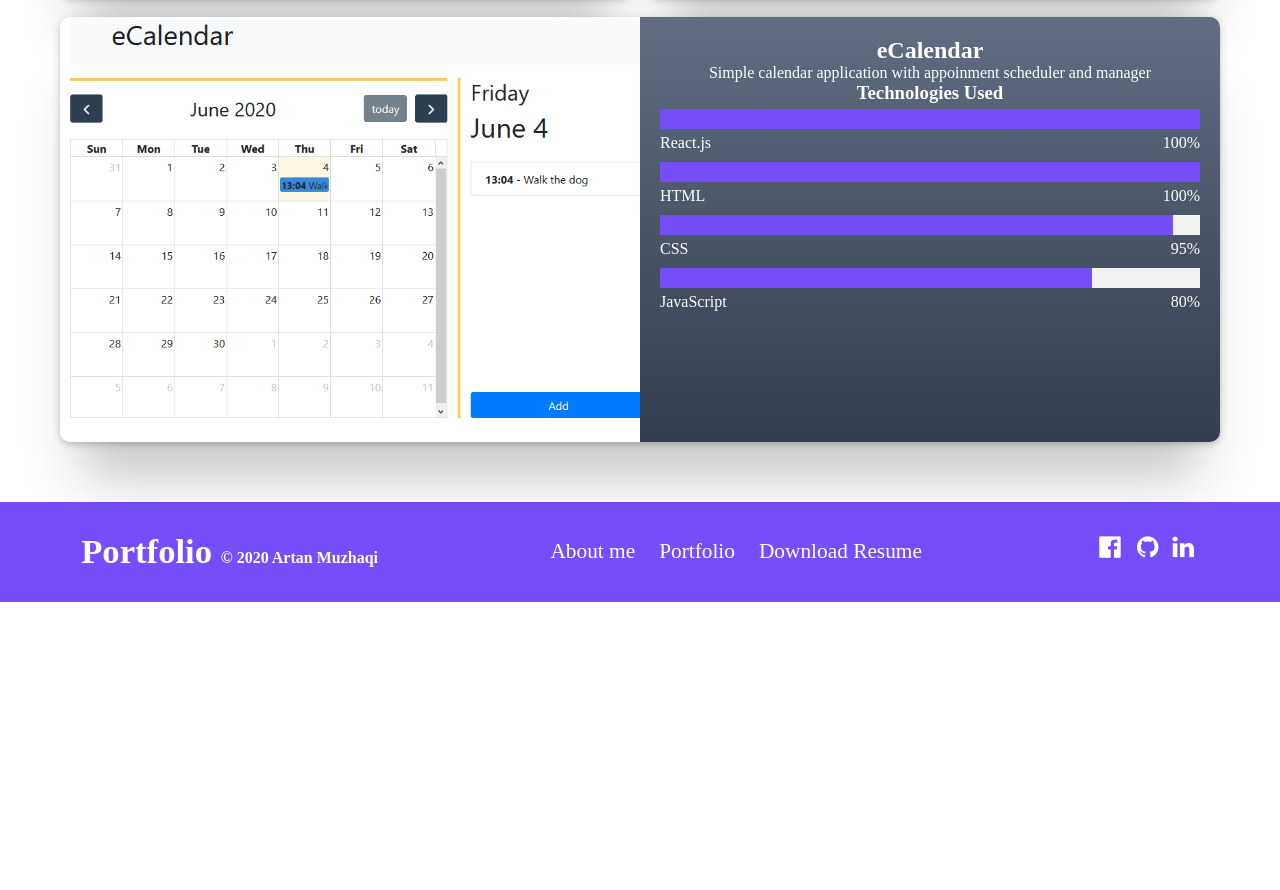
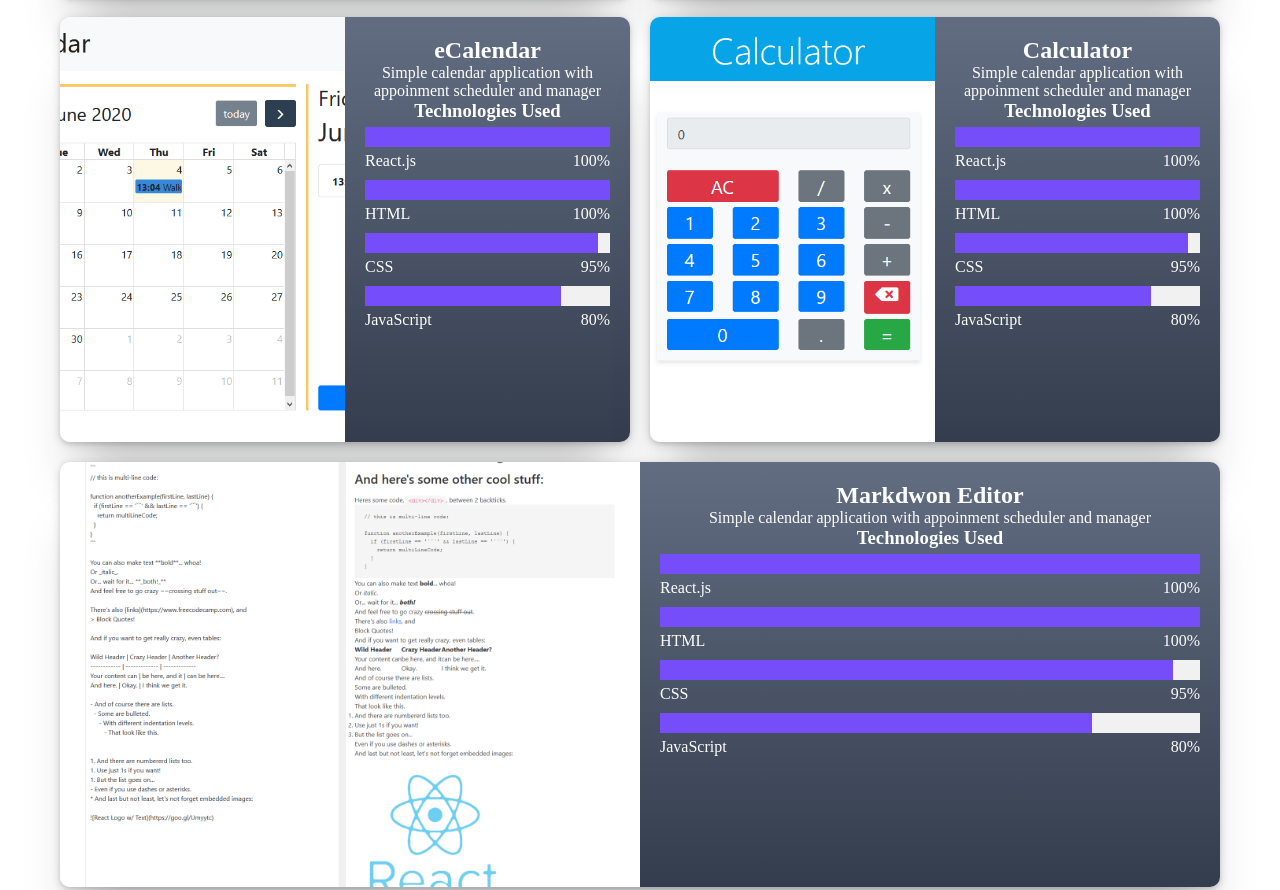
Before and after one commit to muzhaqi16/muzhaqi16.github.io, a plain HTML site: page index.html in a window 1280 px wide. Shown: the part 1484-2374 px from the top of the page. Before the commit the page ends 2086 px from the top, so only its background shows below. Drawn offline with Linux system fonts and the light colour scheme.

Commit message:
add more projects

```diff
--- a/index.html
+++ b/index.html
@@ -31,7 +31,7 @@
                     <nav>
                         <ul id="nav-menu">
                             <li><a href="#" class="menu-item">About Me</a></li>
-                            <li><a href="#" class="menu-item">Portfolio</a></li>
+                            <li><a href="#portfolio" class="menu-item">Portfolio</a></li>
                             <li><a href="#" class="menu-item">Download CV</a></li>
                         </ul>
                     </nav>
@@ -91,7 +91,7 @@
                 </footer>
             </div>
         </section>
-        <section class="portfolio">
+        <section id="portfolio">
             <h2>My Portfolio</h2>
             <h3>Web & APP</h3>
             <div class="projects">
@@ -200,6 +200,89 @@
                             </div>
                     </div>
                 </div>
+                <div class="project-card">
+                    <div class="project-info four card">
+                    </div>
+                    <div class="project-details card">
+                        <h1>Calculator</h1>
+                        <p>Simple calendar application with appoinment scheduler and manager</p>
+                        <h3>Technologies Used</h2>
+                            <div class="technologies">
+                                <div class="progress-bar">
+                                    <div class="progress"></div>
+                                </div>
+                                <div class="details">
+                                    <span>React.js</span><span>100%</span>
+                                </div>
+                            </div>
+                            <div class="technologies">
+                                <div class="progress-bar">
+                                    <div class="progress"></div>
+                                </div>
+                                <div class="details">
+                                    <span>HTML</span><span>100%</span>
+                                </div>
+                            </div>
+                            <div class="technologies">
+                                <div class="progress-bar">
+                                    <div class="progress w95"></div>
+                                </div>
+                                <div class="details">
+                                    <span>CSS</span><span>95%</span>
+                                </div>
+                            </div>
+                            <div class="technologies">
+                                <div class="progress-bar">
+                                    <div class="progress w80"></div>
+                                </div>
+                                <div class="details">
+                                    <span>JavaScript</span><span>80%</span>
+                                </div>
+                            </div>
+                    </div>
+                </div>
+                <div class="project-card">
+                    <div class="project-info five card">
+                    </div>
+                    <div class="project-details card">
+                        <h1>Markdwon Editor</h1>
+                        <p>Simple calendar application with appoinment scheduler and manager</p>
+                        <h3>Technologies Used</h2>
+                            <div class="technologies">
+                                <div class="progress-bar">
+                                    <div class="progress"></div>
+                                </div>
+                                <div class="details">
+                                    <span>React.js</span><span>100%</span>
+                                </div>
+                            </div>
+                            <div class="technologies">
+                                <div class="progress-bar">
+                                    <div class="progress"></div>
+                                </div>
+                                <div class="details">
+                                    <span>HTML</span><span>100%</span>
+                                </div>
+                            </div>
+                            <div class="technologies">
+                                <div class="progress-bar">
+                                    <div class="progress w95"></div>
+                                </div>
+                                <div class="details">
+                                    <span>CSS</span><span>95%</span>
+                                </div>
+                            </div>
+                            <div class="technologies">
+                                <div class="progress-bar">
+                                    <div class="progress w80"></div>
+                                </div>
+                                <div class="details">
+                                    <span>JavaScript</span><span>80%</span>
+                                </div>
+                            </div>
+                    </div>
+                </div>
+
             </div>
         </section>
         <section class="footer">
--- a/styles.css
+++ b/styles.css
@@ -199,11 +199,11 @@ i.icon {
 
 /* Portfolio */
 
-.portfolio {
+#portfolio {
   text-align: center;
   margin: 50px;
 }
-.portfolio h2 {
+#portfolio h2 {
   font-size: var(--large);
 }
 .projects {
@@ -213,7 +213,7 @@ i.icon {
 }
 .project-card {
   display: flex;
-  flex: 1 1 500px;
+  flex: 1 1 525px;
   border-radius: 10px;
   overflow: hidden;
   flex-wrap: wrap;
@@ -242,6 +242,12 @@ div.two {
 }
 div.three {
   background-image: url("./images/ecalendar.png");
+}
+div.four {
+  background-image: url("./images/calculator.png");
+}
+div.five {
+  background-image: url("./images/markdown.png");
 }
 .project-details {
   color: var(--secondary-color);
```
Also changed, not shown: images/calculator.png (added), images/markdown.png (added), images/random-quote.png (added), images/tip-calculator.png (added).
